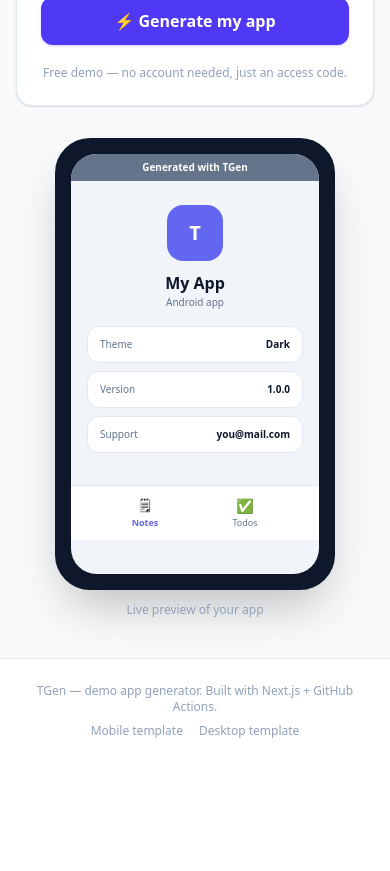
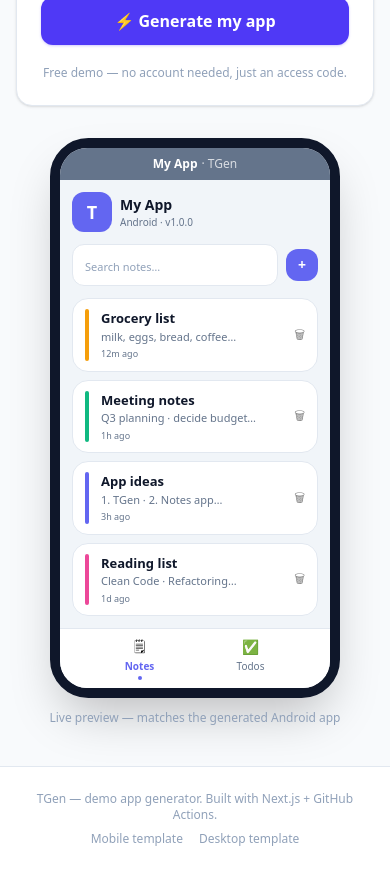
Before and after one commit to SatPaingOo/t-github-generate, a Next.js app: page / in a window 390 px wide. Shown: the part 2060-2931 px from the top of the page. Before the commit the page ends 2823 px from the top, so only its background shows below. Built offline with nearby package versions, Linux system fonts and the light colour scheme.

Commit message:
feat: faithful AppPreview (mirrors real app: BrandBar, note cards, tabs) + responsive desktop; info.json in export folder

```diff
--- a/app/components/feature/AppPreview.tsx
+++ b/app/components/feature/AppPreview.tsx
@@ -1,9 +1,13 @@
 'use client';
 
 /**
- * AppPreview — live mockup of the generated app (phone for mobile, window for
- * desktop). Mirrors the actual Notes+Todos app branding (accent bar, icon,
- * cards) so the user sees their choices in real time.
+ * AppPreview — faithful live mockup of the generated Notes+Todos app.
+ * Mirrors the ACTUAL app design (shared by both the RN and Electron apps):
+ *   - BrandBar on top (secondary color)
+ *   - search bar + add button (primary color)
+ *   - note cards with colored left accents
+ *   - bottom tab bar (Notes / Todos)
+ * Phone = single column · Desktop = responsive 2-column grid.
  */
 
 import type { Platform } from '@/lib/types';
@@ -17,89 +21,83 @@ interface Props {
   logo?: string | null;
 }
 
+const NOTE_SAMPLES = [
+  { t: 'Grocery list', s: 'milk, eggs, bread, coffee…', c: '#F59E0B', time: '12m' },
+  { t: 'Meeting notes', s: 'Q3 planning · decide budget…', c: '#10B981', time: '1h' },
+  { t: 'App ideas', s: '1. TGen · 2. Notes app…', c: '#6366F1', time: '3h' },
+  { t: 'Reading list', s: 'Clean Code · Refactoring…', c: '#EC4899', time: '1d' },
+  { t: 'Workout plan', s: 'Mon: legs · Tue: arms…', c: '#06B6D4', time: '2d' },
+  { t: 'Travel todo', s: 'passport, visa, booking…', c: '#F59E0B', time: '4d' },
+];
+
 export function AppPreview({ appName, color, secondaryColor, theme, platform, logo }: Props) {
   const isDesktop = platform === 'windows' || platform === 'macos';
   const dark = theme === 'dark';
+  const primary = color;
   const secondary = secondaryColor || color;
 
   const bg = dark ? '#0F172A' : '#F1F5F9';
   const surface = dark ? '#1E293B' : '#FFFFFF';
+  const border = dark ? '#334155' : '#E2E8F0';
   const text = dark ? '#F1F5F9' : '#0F172A';
   const muted = dark ? '#94A3B8' : '#64748B';
-  const border = dark ? '#334155' : '#E2E8F0';
 
   const initial = (appName || 'T').trim().charAt(0).toUpperCase();
 
   return (
     <div className="flex flex-col items-center">
-      {/* Device frame */}
       {isDesktop ? (
-        <div
-          className="w-full overflow-hidden rounded-2xl border shadow-2xl"
-          style={{ background: surface, borderColor: border }}>
-          {/* Window chrome */}
-          <div
-            className="flex items-center gap-2 px-4 py-2.5"
-            style={{ background: dark ? '#0B1220' : '#F8FAFC', borderBottom: `1px solid ${border}` }}>
-            <span className="h-3 w-3 rounded-full bg-red-400" />
-            <span className="h-3 w-3 rounded-full bg-amber-400" />
-            <span className="h-3 w-3 rounded-full bg-emerald-400" />
-            <span className="ml-2 truncate text-xs font-medium" style={{ color: muted }}>
-              {appName || 'My App'}
-            </span>
-          </div>
-          <div className="p-5">
-            <DesktopBody
+        <DesktopMockup
           appName={appName}
-              color={color}
+          primary={primary}
           secondary={secondary}
           logo={logo}
           initial={initial}
-              dark={dark}
           bg={bg}
           surface={surface}
+          border={border}
           text={text}
           muted={muted}
         />
-          </div>
-        </div>
       ) : (
-        <div
-          className="w-full max-w-[280px] rounded-[2.2rem] border-8 p-2 shadow-2xl"
-          style={{ background: dark ? '#111827' : '#0F172A', borderColor: '#0F172A' }}>
-          <div className="overflow-hidden rounded-[1.6rem]">
-            <PhoneBody
+        <PhoneMockup
           appName={appName}
-              color={color}
+          primary={primary}
           secondary={secondary}
           logo={logo}
           initial={initial}
-              dark={dark}
           bg={bg}
           surface={surface}
+          border={border}
           text={text}
           muted={muted}
-              border={border}
         />
-          </div>
-        </div>
       )}
-      <p className="mt-3 text-xs font-medium text-slate-400">Live preview of your app</p>
+      <p className="mt-3 text-xs font-medium text-slate-400">
+        Live preview — matches the generated {isDesktop ? 'Windows' : 'Android'} app
+      </p>
     </div>
   );
 }
 
-function BrandStrip({ color }: { color: string }) {
+/* ---------------- shared pieces ---------------- */
+
+function BrandBar({ name, secondary }: { name: string; secondary: string }) {
   return (
-    <div className="flex items-center justify-center gap-1 py-1.5" style={{ background: color }}>
-      <span className="text-[10px] font-bold text-white">Generated with TGen</span>
+    <div
+      className="flex items-center justify-center gap-1 py-2"
+      style={{ background: secondary }}>
+      <span className="text-xs font-bold text-white">{name || 'My App'}</span>
+      <span className="text-xs font-medium text-white/75">· TGen</span>
     </div>
   );
-}function AppIcon({ color, logo, initial }: { color: string; logo?: string | null; initial: string }) {
+}
+
+function AppIcon({ primary, logo, initial }: { primary: string; logo?: string | null; initial: string }) {
   return (
     <div
-      className="flex h-14 w-14 items-center justify-center overflow-hidden rounded-2xl text-xl font-bold text-white"
-      style={{ background: color }}>
+      className="flex h-10 w-10 items-center justify-center overflow-hidden rounded-xl text-lg font-bold text-white shrink-0"
+      style={{ background: primary }}>
       {logo ? (
         // eslint-disable-next-line @next/next/no-img-element
         <img src={logo} alt="logo" className="h-full w-full object-cover" />
@@ -110,135 +108,188 @@ function BrandStrip({ color }: { color: string }) {
   );
 }
 
-function PhoneBody(props: {
+function NoteCardRow({
+  note,
+  surface,
+  border,
+  text,
+  muted,
+}: {
+  note: { t: string; s: string; c: string; time: string };
+  surface: string;
+  border: string;
+  text: string;
+  muted: string;
+}) {
+  return (
+    <div
+      className="flex items-center rounded-2xl border px-3 py-2.5"
+      style={{ background: surface, borderColor: border }}>
+      <span className="mr-3 w-1 self-stretch rounded-full" style={{ background: note.c }} />
+      <div className="min-w-0 flex-1">
+        <p className="truncate text-[13px] font-semibold" style={{ color: text }}>
+          {note.t}
+        </p>
+        <p className="truncate text-[11px]" style={{ color: muted }}>
+          {note.s}
+        </p>
+        <p className="mt-0.5 text-[9px]" style={{ color: muted }}>
+          {note.time} ago
+        </p>
+      </div>
+      <span className="text-xs opacity-50">🗑</span>
+    </div>
+  );
+}
+
+function TabBar({ primary, surface, border, muted }: { primary: string; surface: string; border: string; muted: string }) {
+  return (
+    <div
+      className="flex border-t px-6 py-2"
+      style={{ background: surface, borderColor: border }}>
+      <div className="flex flex-1 flex-col items-center gap-0.5">
+        <span className="text-sm">🗒</span>
+        <span className="text-[10px] font-bold" style={{ color: primary }}>
+          Notes
+        </span>
+        <span className="h-1 w-1 rounded-full" style={{ background: primary }} />
+      </div>
+      <div className="flex flex-1 flex-col items-center gap-0.5">
+        <span className="text-sm">✅</span>
+        <span className="text-[10px]" style={{ color: muted }}>
+          Todos
+        </span>
+        <span className="h-1 w-1 rounded-full" style={{ background: 'transparent' }} />
+      </div>
+    </div>
+  );
+}
+
+function SearchRow({ surface, border, primary }: { surface: string; border: string; primary: string }) {
+  return (
+    <div className="flex items-center gap-2 px-3 pt-3">
+      <div
+        className="flex-1 rounded-xl border px-3 py-2"
+        style={{ background: surface, borderColor: border }}>
+        <span className="text-[11px] text-slate-400">Search notes…</span>
+      </div>
+      <div
+        className="flex h-8 w-8 items-center justify-center rounded-xl text-sm font-bold text-white"
+        style={{ background: primary }}>
+        +
+      </div>
+    </div>
+  );
+}
+
+/* ---------------- phone (Android) ---------------- */
+
+function PhoneMockup(props: {
   appName: string;
-  color: string;
+  primary: string;
   secondary: string;
   logo?: string | null;
   initial: string;
-  dark: boolean;
   bg: string;
   surface: string;
+  border: string;
   text: string;
   muted: string;
-  border: string;
 }) {
-  const { appName, color, secondary, logo, initial, bg, surface, text, muted, border } = props;
+  const { appName, primary, secondary, logo, initial, bg, surface, border, text, muted } = props;
   return (
-    <div style={{ background: bg, minHeight: 420 }}>
-      <BrandStrip color={secondary} />
-      <div className="flex flex-col items-center px-4 pt-6 pb-8">
-        <AppIcon color={color} logo={logo} initial={initial} />
-        <p className="mt-2.5 text-base font-bold" style={{ color: text }}>
+    <div
+      className="w-full max-w-[290px] rounded-[2.4rem] border-[10px] shadow-2xl"
+      style={{ background: '#0F172A', borderColor: '#0F172A' }}>
+      <div className="overflow-hidden rounded-[1.7rem]">
+        <div style={{ background: bg, minHeight: 460 }}>
+          <BrandBar name={appName} secondary={secondary} />
+          <div className="flex items-center gap-2 px-3 pt-3">
+            <AppIcon primary={primary} logo={logo} initial={initial} />
+            <div className="min-w-0">
+              <p className="truncate text-sm font-bold" style={{ color: text }}>
                 {appName || 'My App'}
               </p>
               <p className="text-[10px]" style={{ color: muted }}>
-          Android app
+                Android · v1.0.0
               </p>
-
-        <div className="mt-4 w-full space-y-2">
-          {[
-            { label: 'Theme', value: 'Dark' },
-            { label: 'Version', value: '1.0.0' },
-            { label: 'Support', value: 'you@mail.com' },
-          ].map((row, i) => (
-            <div
-              key={i}
-              className="flex items-center justify-between rounded-xl px-3 py-2.5"
-              style={{ background: surface, border: `1px solid ${border}` }}>
-              <span className="text-[10px]" style={{ color: muted }}>
-                {row.label}
-              </span>
-              <span className="text-[10px] font-semibold" style={{ color: text }}>
-                {row.value}
-              </span>
             </div>
+          </div>
+          <SearchRow surface={surface} border={border} primary={primary} />
+          <div className="space-y-2 px-3 py-3">
+            {NOTE_SAMPLES.slice(0, 4).map((n, i) => (
+              <NoteCardRow key={i} note={n} surface={surface} border={border} text={text} muted={muted} />
             ))}
           </div>
-      </div>
-
-      {/* bottom nav */}
-      <div className="flex border-t px-6 py-2.5" style={{ background: surface, borderColor: border }}>
-        <div className="flex flex-1 flex-col items-center">
-          <span className="text-sm">🗒</span>
-          <span className="text-[9px] font-bold" style={{ color: color }}>
-            Notes
-          </span>
-        </div>
-        <div className="flex flex-1 flex-col items-center">
-          <span className="text-sm">✅</span>
-          <span className="text-[9px]" style={{ color: muted }}>
-            Todos
-          </span>
+          <TabBar primary={primary} surface={surface} border={border} muted={muted} />
         </div>
       </div>
     </div>
   );
 }
 
-function DesktopBody(props: {
+/* ---------------- desktop (Windows) ---------------- */
+
+function DesktopMockup(props: {
   appName: string;
-  color: string;
+  primary: string;
   secondary: string;
   logo?: string | null;
   initial: string;
-  dark: boolean;
   bg: string;
   surface: string;
+  border: string;
   text: string;
   muted: string;
 }) {
-  const { appName, color, secondary, logo, initial, bg, surface, text, muted } = props;
+  const { appName, primary, secondary, logo, initial, bg, surface, border, text, muted } = props;
   return (
-    <div style={{ background: bg, borderRadius: 14, padding: 16 }}>
-      {/* header: secondary bar + title */}
     <div
-        className="flex items-center justify-between rounded-xl px-4 py-3"
-        style={{ background: secondary }}>
-        <div className="flex items-center gap-3">
-          <AppIcon color={color} logo={logo} initial={initial} />
-          <div>
-            <p className="text-base font-bold text-white">{appName || 'My App'}</p>
-            <p className="text-[11px] text-white/80">Windows app</p>
-          </div>
-        </div>
-        <span className="rounded-full bg-white/20 px-3 py-1 text-[11px] font-semibold text-white">
-          Windows · exe
+      className="w-full overflow-hidden rounded-2xl border shadow-2xl"
+      style={{ background: surface, borderColor: border }}>
+      {/* window chrome */}
+      <div
+        className="flex items-center gap-2 px-4 py-2.5"
+        style={{ background: '#0B1220', borderBottom: `1px solid ${border}` }}>
+        <span className="h-3 w-3 rounded-full bg-red-400" />
+        <span className="h-3 w-3 rounded-full bg-amber-400" />
+        <span className="h-3 w-3 rounded-full bg-emerald-400" />
+        <span className="ml-2 truncate text-xs font-medium text-slate-400">
+          {appName || 'My App'}
         </span>
       </div>
 
-      {/* main: 2-column notes grid, larger */}
-      <div className="mt-3 grid grid-cols-2 gap-3">
-        {[
-          { t: 'Grocery list', s: 'milk, eggs, bread, coffee', c: '#F59E0B' },
-          { t: 'Meeting notes', s: 'Q3 planning · decide budget', c: '#10B981' },
-          { t: 'App ideas', s: '1. TGen · 2. Notes app', c: '#6366F1' },
-          { t: 'Reading list', s: 'Clean Code · Refactoring', c: '#EC4899' },
-          { t: 'Workout plan', s: 'Mon: legs · Tue: arms', c: '#06B6D4' },
-          { t: 'Travel todo', s: 'passport, visa, booking', c: '#F59E0B' },
-        ].map((note, i) => (
-          <div
-            key={i}
-            className="rounded-xl p-3.5"
-            style={{ background: surface, border: `1px solid ${'#E2E8F0'}` }}>
-            <div className="mb-2 h-1.5 w-8 rounded-full" style={{ background: note.c }} />
-            <p className="text-[13px] font-semibold" style={{ color: text }}>
-              {note.t}
+      <div style={{ background: bg, padding: 12 }}>
+        <BrandBar name={appName} secondary={secondary} />
+
+        {/* header: icon + actions */}
+        <div className="flex items-center gap-3 px-2 pt-3">
+          <AppIcon primary={primary} logo={logo} initial={initial} />
+          <div className="min-w-0 flex-1">
+            <p className="truncate text-base font-bold" style={{ color: text }}>
+              {appName || 'My App'}
             </p>
-            <p className="mt-0.5 text-[11px]" style={{ color: muted }}>
-              {note.s}
+            <p className="text-[11px]" style={{ color: muted }}>
+              Windows app · v1.0.0
             </p>
           </div>
+          <span
+            className="rounded-full px-3 py-1 text-[11px] font-semibold text-white"
+            style={{ background: primary }}>
+            exe
+          </span>
+        </div>
+
+        <SearchRow surface={surface} border={border} primary={primary} />
+
+        {/* notes grid — responsive 1→2 cols */}
+        <div className="grid grid-cols-1 gap-2 px-2 py-3 sm:grid-cols-2">
+          {NOTE_SAMPLES.map((n, i) => (
+            <NoteCardRow key={i} note={n} surface={surface} border={border} text={text} muted={muted} />
           ))}
         </div>
 
-      {/* bottom nav with secondary accent */}
-      <div
-        className="mt-3 flex items-center justify-center gap-6 rounded-xl px-4 py-2.5"
-        style={{ background: surface, border: `1px solid ${'#E2E8F0'}` }}>
-        <span className="text-sm">🗒</span>
-        <span className="text-sm">✅</span>
-        <span className="text-sm">⚙</span>
+        <TabBar primary={primary} surface={surface} border={border} muted={muted} />
       </div>
     </div>
   );
```
Also changed, not shown: data/generations.csv. Lines whose indentation alone changed are shown as unchanged.
